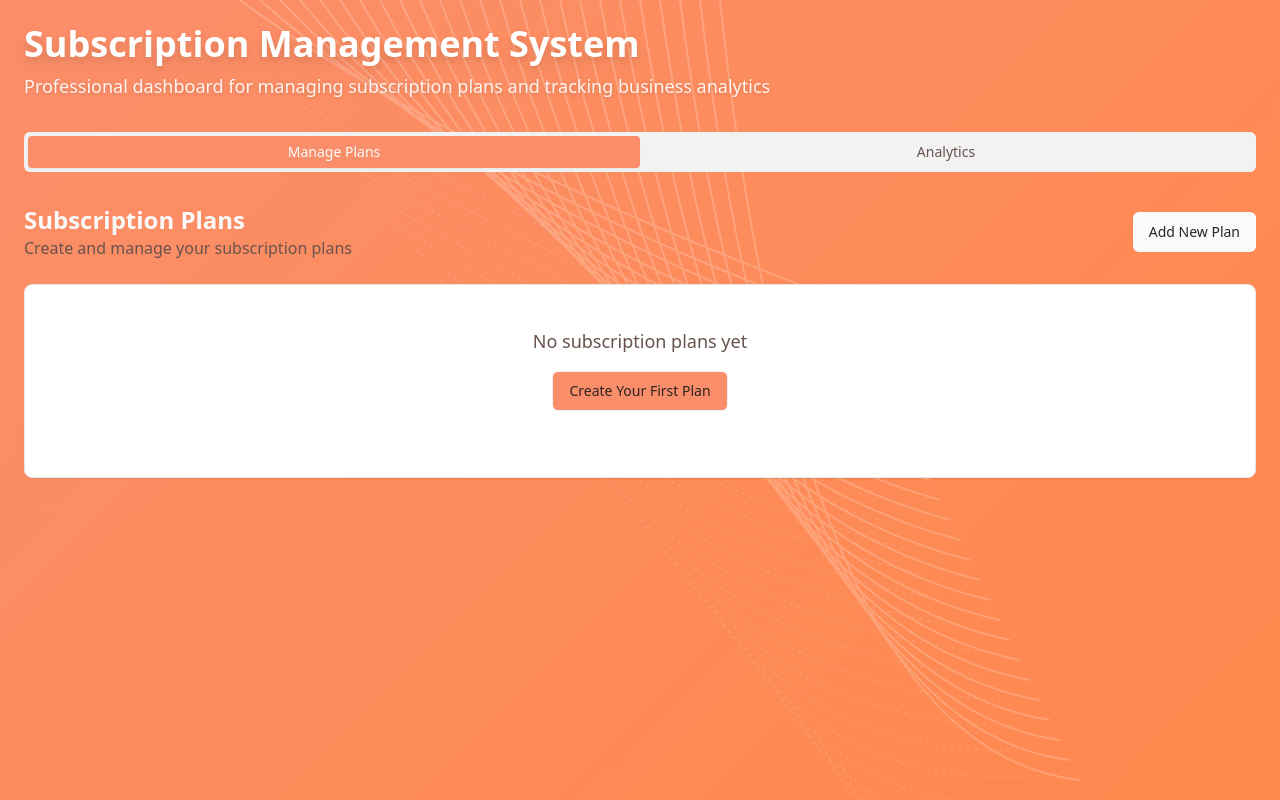
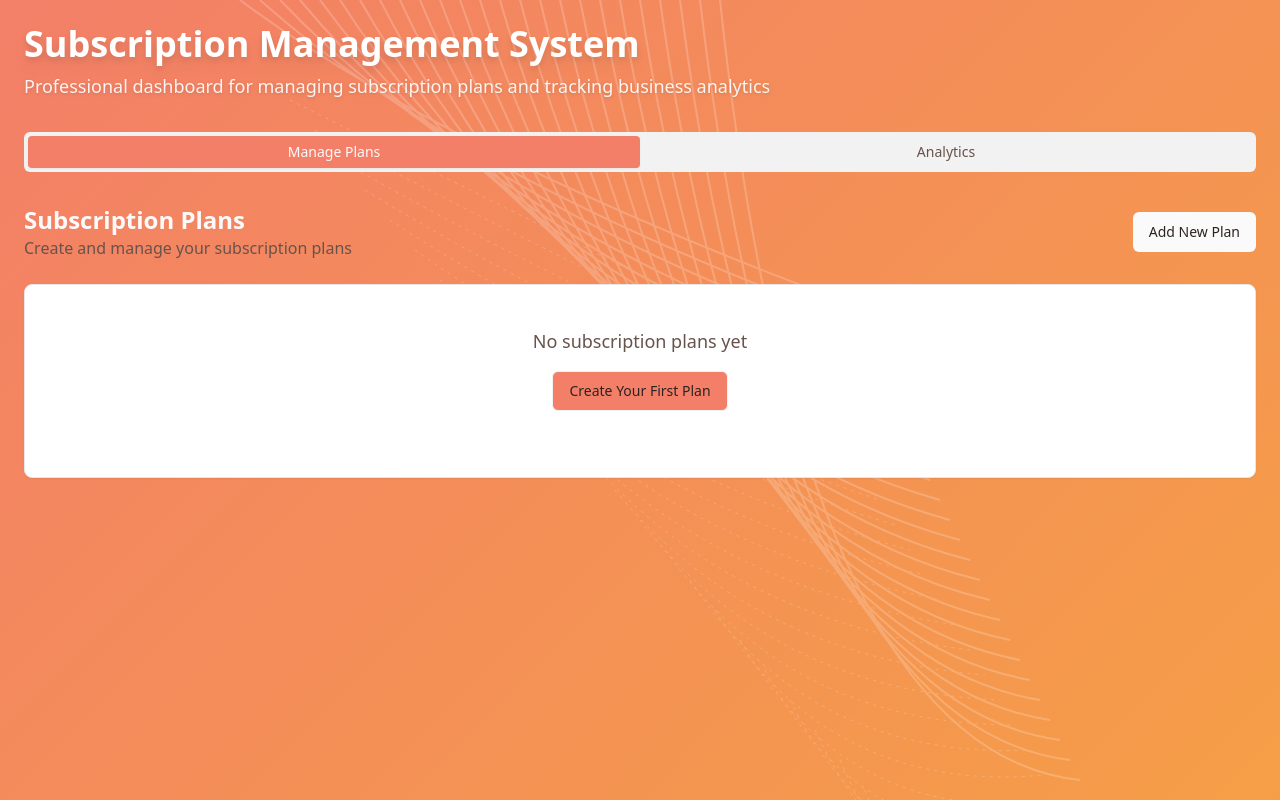
Before and after one commit to rxxj25/LUMEN-HACKATHON, a React (Vite) app: page / in a window 1280 px wide. Built offline with nearby package versions, Linux system fonts and the light colour scheme; the HTML template or start-up script is replaced by a standard one.

Commit message:
Fix theme color mismatch

```diff
--- a/src/index.css
+++ b/src/index.css
@@ -8,7 +8,7 @@ All colors MUST be HSL.
 
 @layer base {
   :root {
-    --background: 15 95% 70%;
+    --background: 10 85% 68%;
     --foreground: 0 0% 98%;
 
     --card: 0 0% 100%;
@@ -36,11 +36,11 @@ All colors MUST be HSL.
     --input: 0 0% 95%;
     --ring: 0 0% 98%;
 
-    /* Custom design tokens - Orange/Coral theme */
-    --gradient-primary: linear-gradient(135deg, hsl(15 95% 70%), hsl(20 100% 65%));
+    /* Custom design tokens - Coral to Orange gradient like the image */
+    --gradient-primary: linear-gradient(135deg, hsl(10 85% 68%), hsl(30 90% 62%));
     --gradient-secondary: linear-gradient(135deg, hsl(0 0% 100%), hsl(0 0% 95%));
-    --gradient-background: linear-gradient(135deg, hsl(15 95% 70%), hsl(20 100% 65%));
-    --gradient-orange: linear-gradient(135deg, hsl(15 85% 55%), hsl(25 90% 60%));
+    --gradient-background: linear-gradient(135deg, hsl(10 85% 68%), hsl(30 90% 62%));
+    --gradient-orange: linear-gradient(135deg, hsl(10 85% 68%), hsl(30 90% 62%));
     --success: 142 76% 36%;
     --success-foreground: 0 0% 98%;
     --warning: 38 92% 50%;
@@ -113,7 +113,7 @@ All colors MUST be HSL.
 
   body {
     @apply text-foreground;
-    background: linear-gradient(135deg, hsl(15 95% 70%), hsl(20 100% 65%));
+    background: linear-gradient(135deg, hsl(10 85% 68%), hsl(30 90% 62%));
     min-height: 100vh;
   }
 }
```
